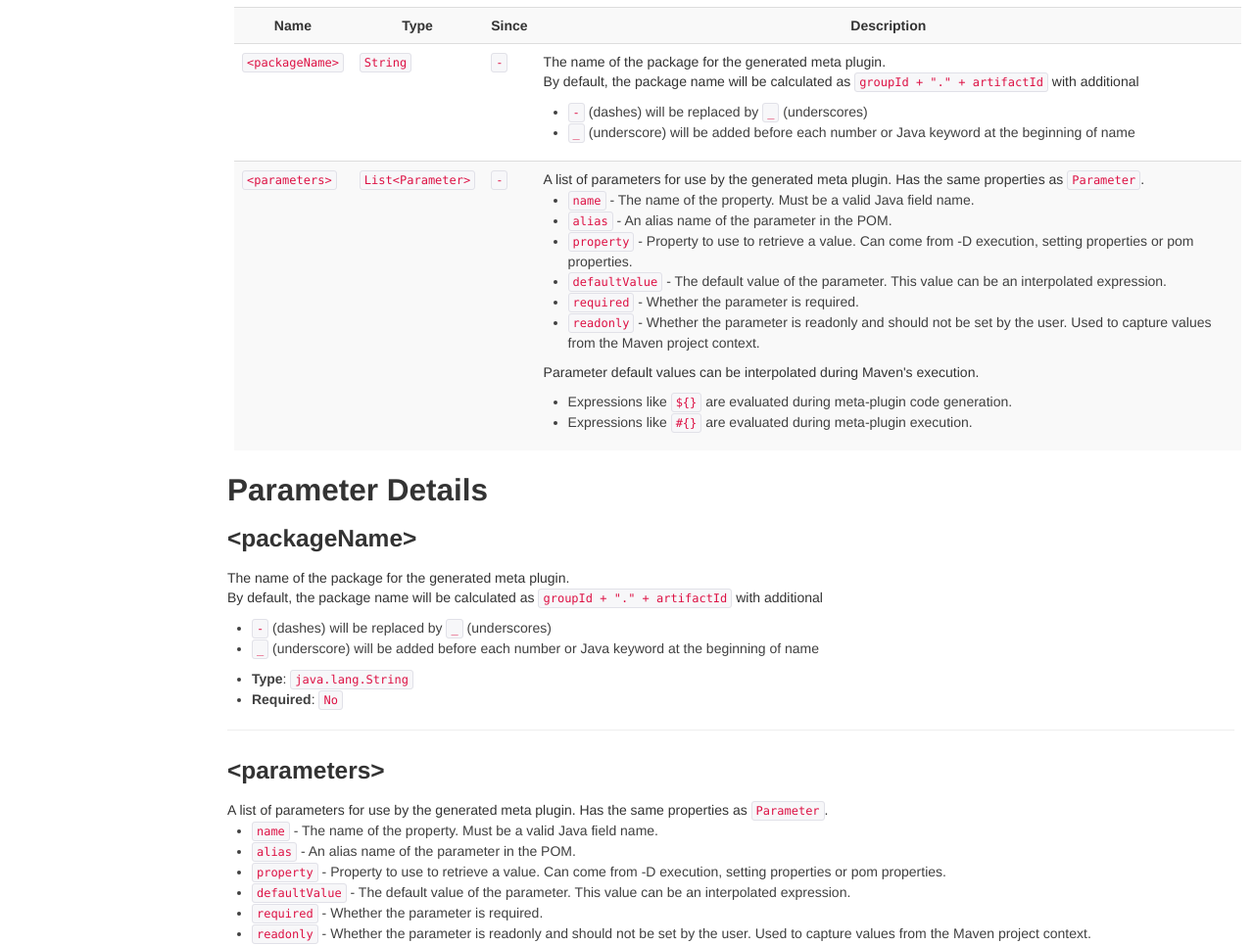
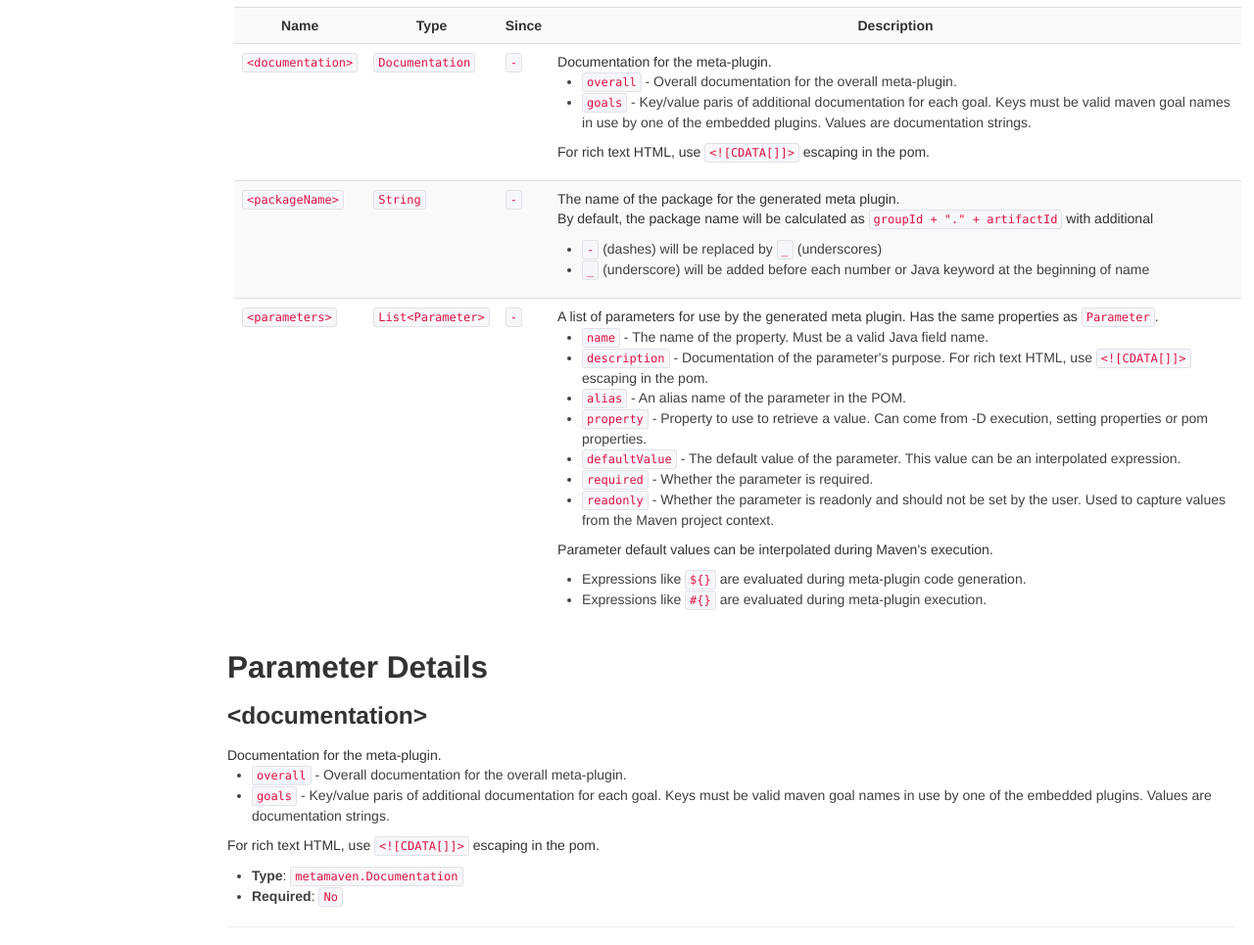
Before and after one commit to rmichela/meta-maven-plugin, a plain HTML site: page meta-meta-plugin-mojo.html in a window 1280 px wide. Shown: the part 647-1612 px from the top of the page at 98% size. Drawn offline with Linux system fonts and the light colour scheme.

Commit message:
Site checkin for project Meta-Maven-Plugin Maven Plugin

```diff
--- a/meta-meta-plugin-mojo.html
+++ b/meta-meta-plugin-mojo.html
@@ -2,7 +2,7 @@
 
 
 <!--
- | Generated by Apache Maven Doxia Site Renderer 2.0.0 from org.apache.maven.plugins:maven-plugin-report-plugin:3.15.1:report at 2025-05-12
+ | Generated by Apache Maven Doxia Site Renderer 2.0.0 from org.apache.maven.plugins:maven-plugin-report-plugin:3.15.1:report at 2025-05-14
  | Rendered using Apache Maven Fluido Skin 2.0.1
 -->
 <html xmlns="http://www.w3.org/1999/xhtml" lang="en">
@@ -27,7 +27,7 @@
 
         <div id="breadcrumbs">
           <ul class="breadcrumb">
-        <li id="publishDate">Last Published: 2025-05-12<span class="divider">|</span>
+        <li id="publishDate">Last Published: 2025-05-14<span class="divider">|</span>
 </li>
           <li id="projectVersion">Version: 0.1.0-SNAPSHOT</li>
           </ul>
@@ -92,6 +92,16 @@
 <th>Since</th>
 <th>Description</th></tr>
 <tr class="b">
+<td><a href="#documentation"><code>&lt;documentation&gt;</code></a></td>
+<td><code>Documentation</code></td>
+<td><code>-</code></td>
+<td>Documentation for the meta-plugin.
+<ul>
+ <li><code>overall</code> - Overall documentation for the overall meta-plugin.</li>
+ <li><code>goals</code> - Key/value paris of additional documentation for each goal. Keys must be valid maven goal names in use by one of the embedded plugins. Values are documentation strings.</li>
+</ul>
+<p>For rich text HTML, use <code>&lt;![CDATA[]]&gt;</code> escaping in the pom.</p></td></tr>
+<tr class="a">
 <td><a href="#packageName"><code>&lt;packageName&gt;</code></a></td>
 <td><code>String</code></td>
 <td><code>-</code></td>
@@ -101,13 +111,14 @@
  <li><code>-</code> (dashes) will be replaced by <code>_</code> (underscores)</li>
  <li><code>_</code> (underscore) will be added before each number or Java keyword at the beginning of name</li>
 </ul></td></tr>
-<tr class="a">
+<tr class="b">
 <td><a href="#parameters"><code>&lt;parameters&gt;</code></a></td>
 <td><code>List&lt;Parameter&gt;</code></td>
 <td><code>-</code></td>
 <td>A list of parameters for use by the generated meta plugin. Has the same properties as <code>Parameter</code><!-- no javadoc sites associated -->.
 <ul>
  <li><code>name</code> - The name of the property. Must be a valid Java field name.</li>
+ <li><code>description</code> - Documentation of the parameter's purpose. For rich text HTML, use <code>&lt;![CDATA[]]&gt;</code> escaping in the pom.</li>
  <li><code>alias</code> - An alias name of the parameter in the POM.</li>
  <li><code>property</code> - Property to use to retrieve a value. Can come from -D execution, setting properties or pom properties.</li>
  <li><code>defaultValue</code> - The default value of the parameter. This value can be an interpolated expression.</li>
@@ -120,7 +131,17 @@
  <li>Expressions like <code>${}</code> are evaluated during meta-plugin code generation.</li>
  <li>Expressions like <code>#{}</code> are evaluated during meta-plugin execution.</li>
 </ul></td></tr></table></section><section><a id="Parameter_Details"></a>
-<h2>Parameter Details</h2><a id="packageName"></a><section><a id="a.3CpackageName.3E"></a>
+<h2>Parameter Details</h2><a id="documentation"></a><section><a id="a.3Cdocumentation.3E"></a>
+<h3>&lt;documentation&gt;</h3>
+<div>Documentation for the meta-plugin.
+<ul>
+ <li><code>overall</code> - Overall documentation for the overall meta-plugin.</li>
+ <li><code>goals</code> - Key/value paris of additional documentation for each goal. Keys must be valid maven goal names in use by one of the embedded plugins. Values are documentation strings.</li>
+</ul>
+<p>For rich text HTML, use <code>&lt;![CDATA[]]&gt;</code> escaping in the pom.</p></div>
+<ul>
+<li><strong>Type</strong>: <code>metamaven.Documentation</code></li>
+<li><strong>Required</strong>: <code>No</code></li></ul><hr /></section><a id="packageName"></a><section><a id="a.3CpackageName.3E"></a>
 <h3>&lt;packageName&gt;</h3>
 <div>The name of the package for the generated meta plugin.
 <p>By default, the package name will be calculated as <code>groupId + "." + artifactId</code> with additional</p>
@@ -135,6 +156,7 @@
 <div>A list of parameters for use by the generated meta plugin. Has the same properties as <code>Parameter</code><!-- no javadoc sites associated -->.
 <ul>
  <li><code>name</code> - The name of the property. Must be a valid Java field name.</li>
+ <li><code>description</code> - Documentation of the parameter's purpose. For rich text HTML, use <code>&lt;![CDATA[]]&gt;</code> escaping in the pom.</li>
  <li><code>alias</code> - An alias name of the parameter in the POM.</li>
  <li><code>property</code> - Property to use to retrieve a value. Can come from -D execution, setting properties or pom properties.</li>
  <li><code>defaultValue</code> - The default value of the parameter. This value can be an interpolated expression.</li>
```
Also changed, not shown: ci-management.html (+2 -2 lines), example.html (+23 -3 lines), help-mojo.html (+2 -2 lines), index.html (+2 -2 lines), issue-management.html (+2 -2 lines), licenses.html (+2 -2 lines), plugin-info.html (+2 -2 lines), project-info.html (+2 -2 lines), project-reports.html (+2 -2 lines), scm.html (+2 -2 lines), team.html (+2 -2 lines), usage.html (+2 -2 lines).
